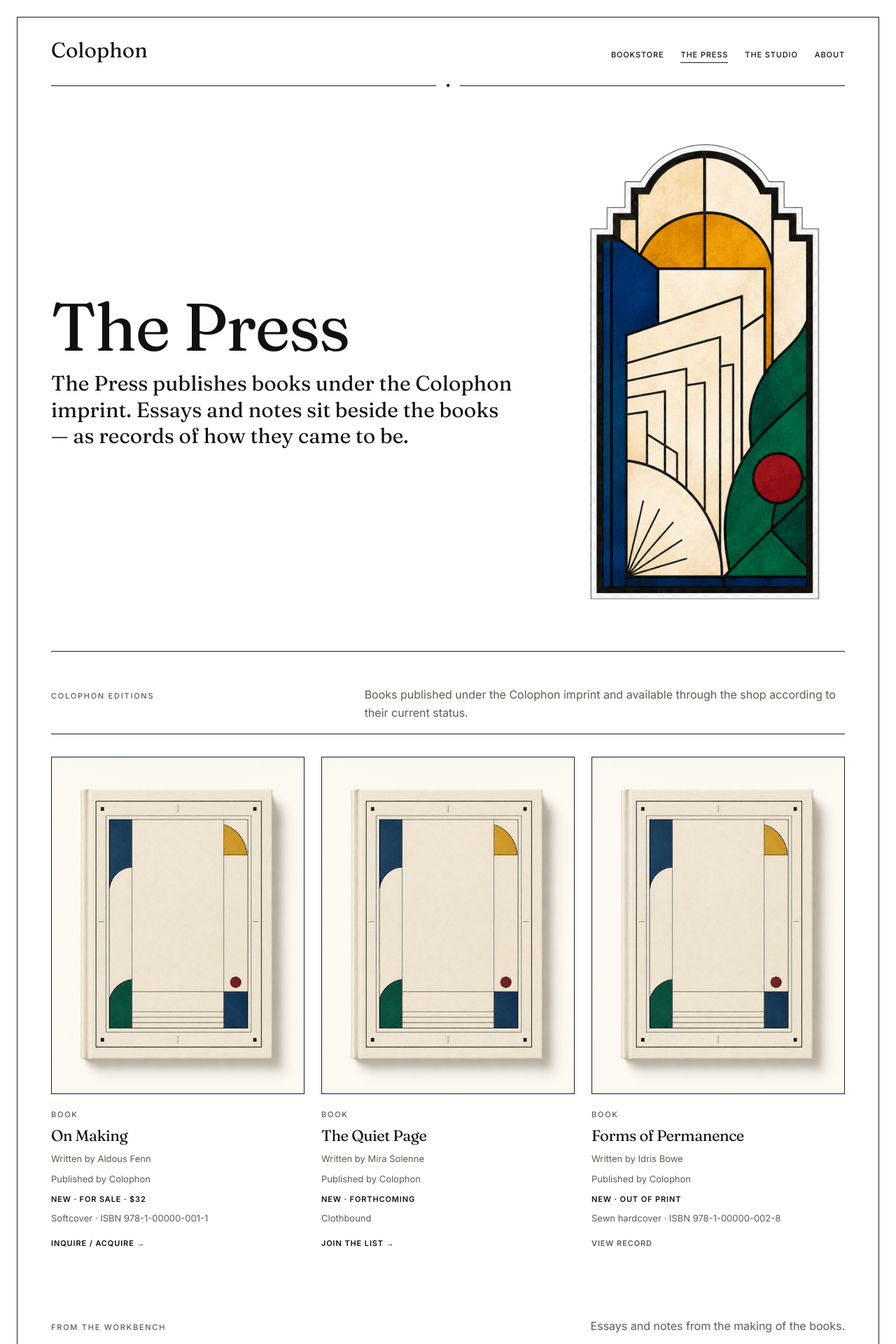
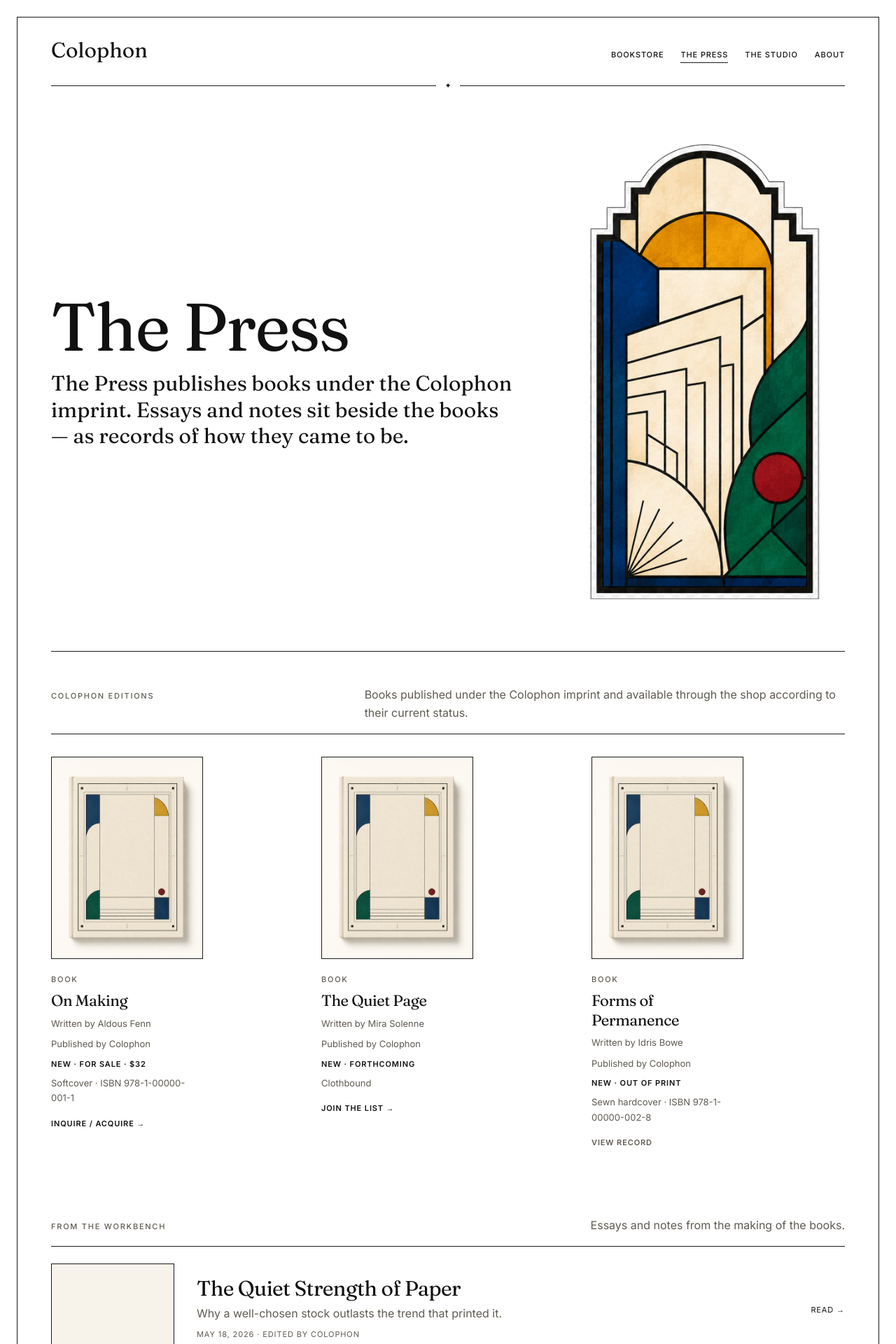
Before and after one commit to fitore/colophon, a Next.js app: page /the-press in a window 1280 px wide. Shown: the top 1920 px of the page at 70% size. Built offline with nearby package versions, Linux system fonts and the light colour scheme.

Commit message:
Reduce placeholder catalogue cards

```diff
--- a/src/components/catalog/CatalogCard.module.css
+++ b/src/components/catalog/CatalogCard.module.css
@@ -3,6 +3,10 @@
   align-items: flex-start;
   flex-direction: column;
   gap: var(--space-2);
+}
+
+.placeholderCard {
+  width: 60%;
 }
 
 .coverLink {
@@ -68,3 +72,9 @@
 .disabled {
   color: var(--color-text-muted);
 }
+
+@media (max-width: 48rem) {
+  .placeholderCard {
+    width: 100%;
+  }
+}
--- a/src/components/catalog/CatalogCard.tsx
+++ b/src/components/catalog/CatalogCard.tsx
@@ -24,7 +24,7 @@ export default function CatalogCard({ item }: { item: Acquirable }) {
       : [item.medium, item.dimensions, item.edition];
 
   return (
-    <article className={styles.card}>
+    <article className={`${styles.card} ${item.image ? "" : styles.placeholderCard}`}>
       <Link href={href} className={styles.coverLink} aria-label={`View ${item.title}`}>
         <div className={styles.cover}>
           {image ? (
```
